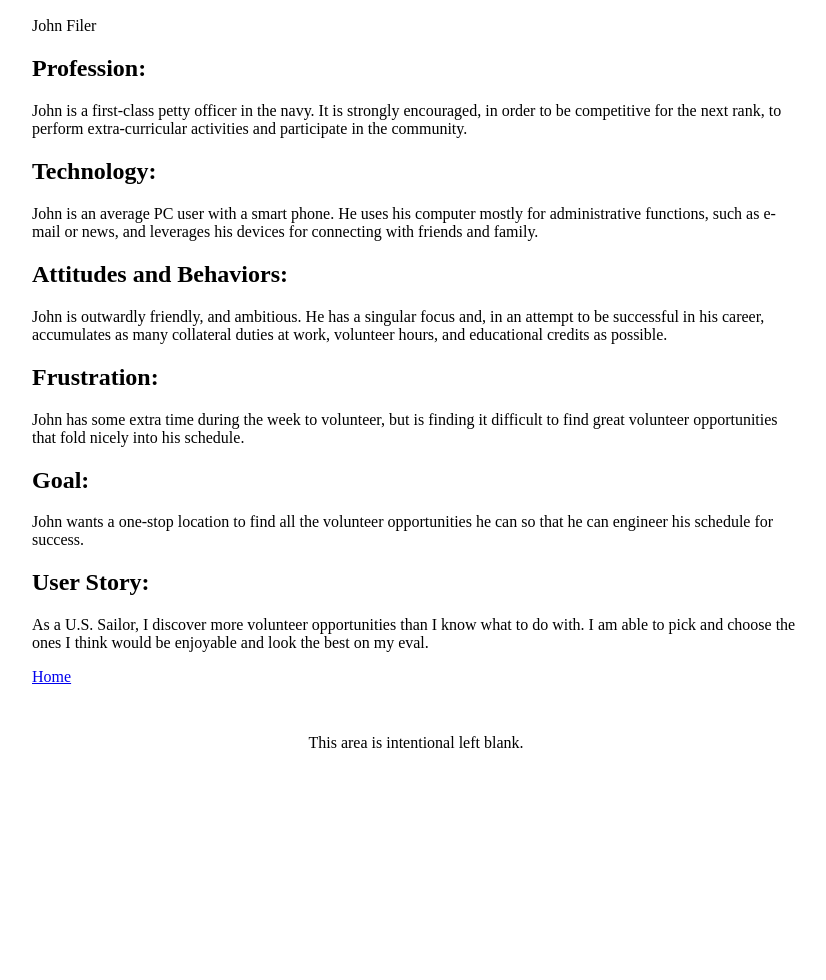
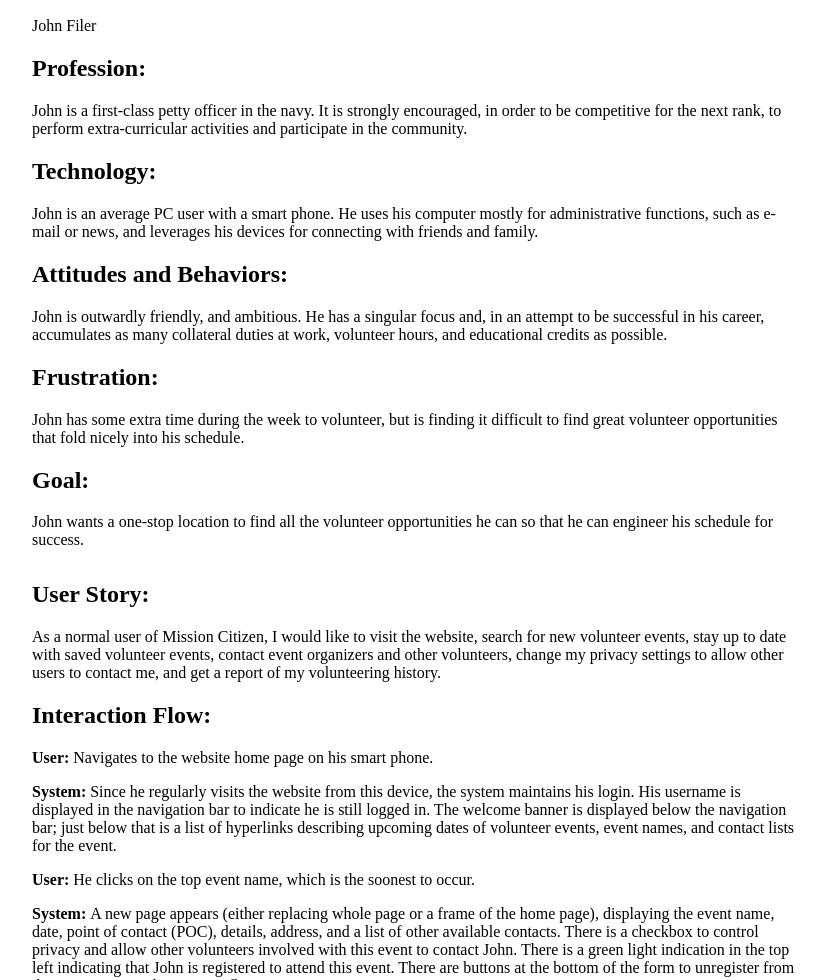
Before and after one commit to web-34-volunteer-app/capstone-volunteer-app, a plain HTML site: page public_html/documentation/persona-volunteer.html in a window 1280 px wide. Shown: the part 120-1100 px from the top of the page, without its empty margins (224-1050 px from the left). Before the commit the page ends 920 px from the top, so only its background shows below. Drawn offline with Linux system fonts and the light colour scheme.

Commit message:
Added '.name' class to css stylesheet. Added rough, long-form interaction flow.

```diff
--- a/public_html/documentation/documentation-style.css
+++ b/public_html/documentation/documentation-style.css
@@ -8,3 +8,6 @@
     text-align: center;
     font-size: 1em;
 }
+.name {
+    font-weight: bold;
+}
--- a/public_html/documentation/persona-volunteer.html
+++ b/public_html/documentation/persona-volunteer.html
@@ -30,13 +30,52 @@
   <p>
     John wants a one-stop location to find all the volunteer opportunities he can so that he can engineer his schedule for success.
   </p>
+</div>
+
+<div class="container">
   <h2>User Story:</h2>
-  <p>
-    As a U.S. Sailor, I discover more volunteer opportunities than I know what to do with. I am able to pick and choose the ones I think would be enjoyable and look the best on my eval.
-<!--    It may be time to start thinking bigger and pull other people from work into the fold.-->
-  </p>
+  <p>As a normal user of Mission Citizen, I would like to visit the website, search for new volunteer events, stay up to date with saved volunteer events, contact event organizers and other volunteers, change my privacy settings to allow other users to contact me, and get a report of my volunteering history.</p>
+  <h2>Interaction Flow:</h2>
+  <p><span class="name">User: </span>Navigates to the website home page on his smart phone.</p>
+  <p><span class="name">System: </span>Since he regularly visits the website from this device, the system maintains his login. His username is displayed in the navigation bar to indicate he is still logged in. The welcome banner is displayed below the navigation bar; just below that is a list of hyperlinks describing upcoming dates of volunteer events, event names, and contact lists for the event.</p>
+  <p><span class="name">User: </span>He clicks on the top event name, which is the soonest to occur.</p>
+  <p><span class="name">System: </span>A new page appears (either replacing whole page or a frame of the home page), displaying the event name, date, point of contact (POC), details, address, and a list of other available contacts. There is a checkbox to control privacy and allow other volunteers involved with this event to contact John. There is a green light indication in the top left indicating that John is registered to attend this event. There are buttons at the bottom of the form to unregister from the event, contact the POC, or flag suspicious activity.</p>
+  <p><span class="name">User: </span>He clicks the "Return (or Home)" link.</p>
+  <p><span class="name">System: </span>The home page reappears.</p>
+  <p><span class="name">User: </span>He types his zip code into the search filter that appears just below his event list. He enters a date range from now to four weeks from now and clicks the search button.</p>
+  <p><span class="name">System: </span>The interactive map displayed below the search filter zooms to enlarge his zip code region and is populated with pins of different colors, indicating different classifications of events. Mousing over pins will display the event name, date, and a brief description. Below (Or perhaps to the left, like google map directions) the map is a table of all the events queried, along with dates, event names, address, point of contact, etc.</p>
+  <p><span class="name">User: </span>He clicks the name of an event that falls on a date he needs to fill.</p>
+  <p><span class="name">System: </span>The event page is again displayed. The green light indication is red, indicating that John is not registered for this event. The "Unregister" button instead says "Register".</p>
+  <p><span class="name">User: </span>He clicks the "Register" button.</p>
+  <p><span class="name">System: </span>A pop-up window indicates "You are registered for this event." The "Register" button reverts to "Unregister" and the red light/text indicator becomes green, indicating he is registered for the event.</p>
+  <p><span class="name">User: </span>He clicks the "Return (or Home)" link.</p>
+  <p><span class="name">System: </span>The home page reappears.</p>
+  <p><span class="name">User: </span>He clicks the name of another event that looks suspicious.</p>
+  <p><span class="name">System: </span>The event page is again displayed. The details and title look suspicious, similar to a phishing email.</p>
+  <p><span class="name">User: </span>He clicks the "Report" button.</p>
+  <p><span class="name">System: </span>A form appears allowing him to describe the suspicious activity and submit the report with a "Submit" button.</p>
+  <p><span class="name">User: </span>He describes his suspicions and clicks the submit button.</p>
+  <p><span class="name">System: </span>A message appears indicating "Report submitted." Followed again by the home page.</p>
+  <p><span class="name">User: </span>He clicks his user name/user icon in the top right/left corner.</p>
+  <p><span class="name">System: </span>A form appears displaying pertinent information: user name, real name, date of account, volunteer hours and events history, privacy preferences (can other volunteers or organizers contact you). There is a link to download a detailed .csv file for volunteer history details.</p>
+  <p><span class="name">User: </span>He clicks the "Return (or Home)" link.</p>
+  <p><span class="name">System: </span>The home page reappears.</p>
+  <p><span class="name">User: </span>He notices a small bubbled number "1" on his message icon in the navigation bar. He clicks the message icon.</p>
+  <p><span class="name">System: </span>A form appears showing his messages (organized like an email screen). There is a button "Send New Message".</p>
+  <p><span class="name">User: </span>He sees messages in date order, with senders and subjects. He clicks the top-most bolded unread message.</p>
+  <p><span class="name">System: </span>A message is displayed with the sender's username, subject, and message contents. The message thanks John for registering for an event and provides a list of items that might be useful to bring to the event. There is a "Reply" and "Close" button.</p>
+  <p><span class="name">User: </span>He click "Reply".</p>
+  <p><span class="name">System: </span>A form blank text box appears. Above is a short text box with subject pre-filled: "RE: " the original subject. Below are buttons: "Send" and "Cancel".</p>
+  <p><span class="name">User: </span>He replies, thanking the organizer for the opportunity and briefly comments on items and skills he has available to him. He clicks "Send".</p>
+  <p><span class="name">System: </span>A message appears stating "Message Sent". The inbox reappears.</p>
+  <p><span class="name">User: </span>He clicks the user name of the most recent sender.</p>
+  <p><span class="name">System: </span>A form appears with limited details of the user, with buttons: "Save Contact" "Send Message" "See Posted Events" (Buttons are available depending on the user's privacy settings).</p>
+  <p><span class="name">User: </span>He clicks "Save Contact".</p>
+  <p><span class="name">System: </span>A message appears stating "Contact Saved".</p>
+
+</div>
+
   <a href="index.html">Home</a>
-</div>
 
 <footer>
   This area is intentional left blank.
```
